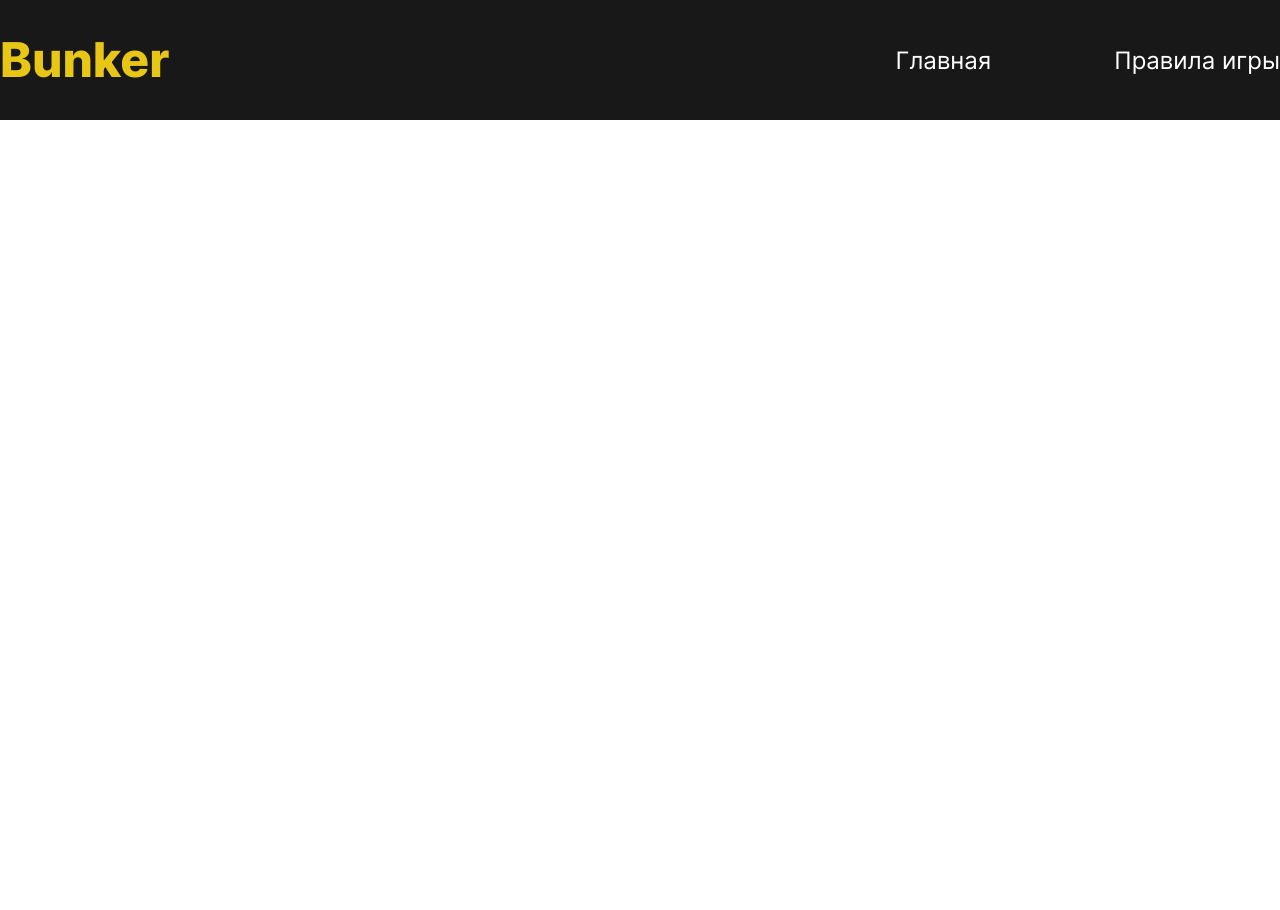
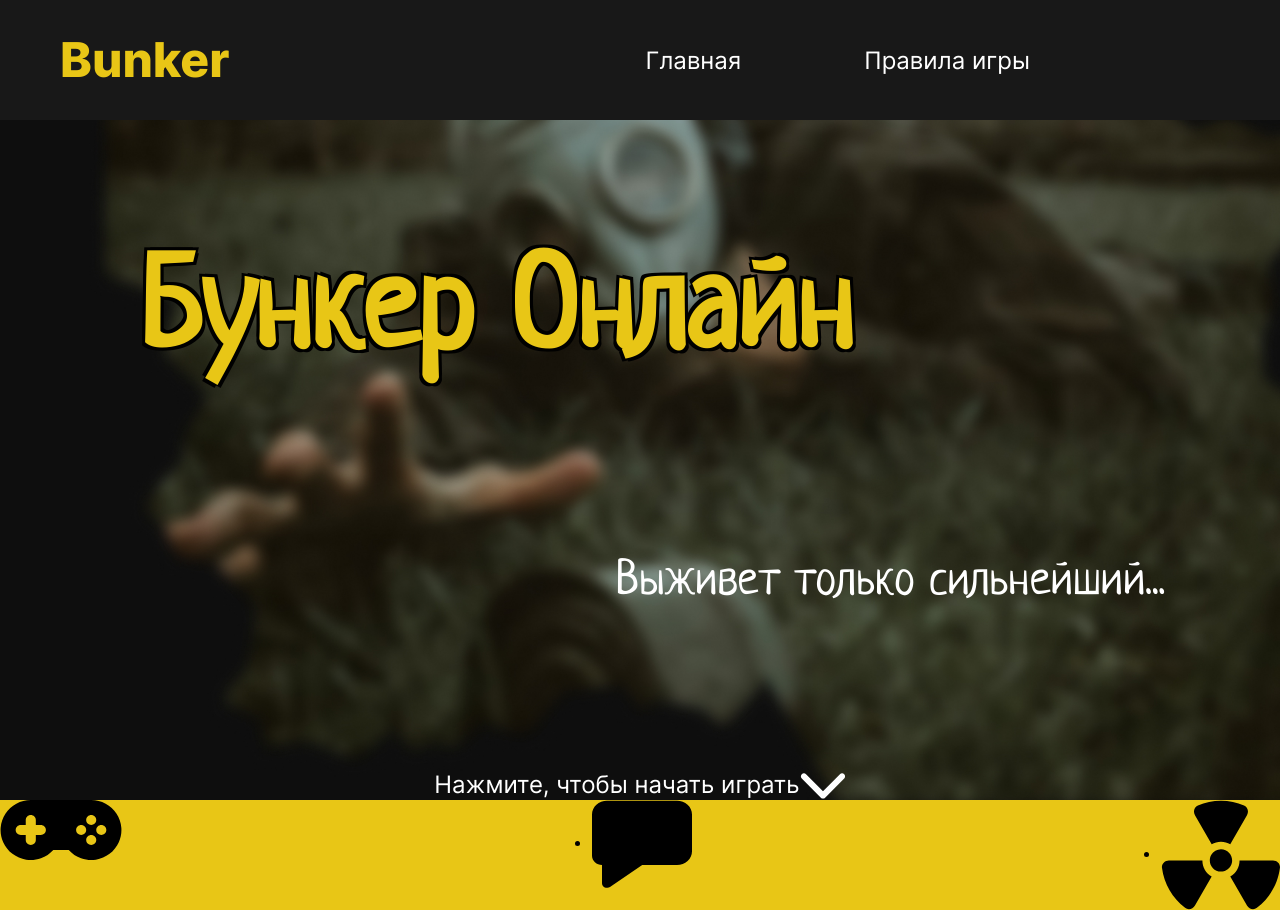
Before and after one commit to quantum32043/Bunker, a plain HTML site: page index.html in a window 1280 px wide. Before the commit the page ends 800 px from the top, so only its background shows below. Drawn offline with Linux system fonts and the light colour scheme.

Commit message:
Finalize header, started second screen

```diff
--- a/index.html
+++ b/index.html
@@ -22,5 +22,32 @@
             </ul>
         </nav>
     </header>
+    <main class="main">
+        <section class="intro">
+            <div class="intro__title_container">
+                <h1 class="intro__title">Бункер Онлайн</h1>
+            </div>
+            <div class="intro__subtitle_container">
+                <h2 class="intro__subtitle">Выживет только сильнейший...</h2>
+            </div>
+            <div class="intro__scroll_container">
+                <p class="intro__scroll">Нажмите, чтобы начать играть</p>
+                <img src="./img/arrow.svg" alt="" class="scroll">
+            </div>
+        </section>
+        <section class="features_container">
+            <ul class="features__list">
+                <li class="features__item">
+                    <img src="./img/gamepad.svg" alt="">
+                </li>
+                <li class="features__item">
+                    <img src="./img/message.svg" alt="">
+                </li>
+                <li class="features__item">
+                    <img src="./img/radiation.svg" alt="">
+                </li>
+            </ul>
+        </section>
+    </main>
 </body>
 </html>
--- a/style/style.css
+++ b/style/style.css
@@ -90,6 +90,7 @@ body {
     width: 100%;
     height: 120px;
     display: flex;
+    position: fixed;
     align-items: center;
     justify-content: space-between;
 }
@@ -103,11 +104,12 @@ body {
     font-weight: 800;
     font-size: 48px;
     color: #E8C616;
+    margin-left: 60px;
 }
 
 .header__nav {
     color: #FFF;
-    font-family: Inter;
+    font-family: 'Inter';
     font-size: 24px;
     font-style: normal;
     font-weight: 400;
@@ -125,9 +127,72 @@ body {
 }
 
 .header__item:last-child {
-    margin-right: 0;
+    margin-right: 250px;
 }
 
 .header__link {
     color: white;
 }
+
+.intro {
+    height: 100vh;
+    display: flex;
+    background: url(../img/first_screen.jpg) no-repeat center;
+    background-size: cover;
+    justify-content: space-between;
+    flex-direction: column;
+}
+
+.intro__title {
+    padding-top: 30vh;
+    padding-left: 140px;
+    font-family: 'Neucha';
+    font-size: 128px;
+    color: #E8C616;
+    text-shadow:
+    -3px -3px 0 black,
+    3px -3px 0 black,
+    -3px 3px 0 black,
+    3px 3px 0 black;
+}
+
+.intro__subtitle_container {
+    display: flex;
+    justify-content: end;
+}
+
+.intro__subtitle {
+    padding-right: 115px;
+    font-family: 'Neucha';
+    font-size: 48px;
+    color: white;
+    font-weight: 400;
+}
+
+.intro__scroll_container {
+    display: flex;
+    justify-content: center;
+}
+
+.intro__scroll {
+    font-family: 'Inter';
+    font-size: 24px;
+    font-weight: 300;
+    color: white;
+    align-items: center;
+}
+
+.features_container {
+    max-height: 400px;
+    background-color: #E8C616;
+}
+
+.features__list {
+    display: flex;
+    flex-wrap: nowrap;
+    justify-content: space-between;
+}
+
+.features__item img {
+    text-decoration: none;
+}
```
Also changed, not shown: img/Arrow.png (added), img/arrow.svg (added), img/first_screen.jpg (added), img/gamepad.svg (added), img/message.svg (added), img/radiation.svg (added).
